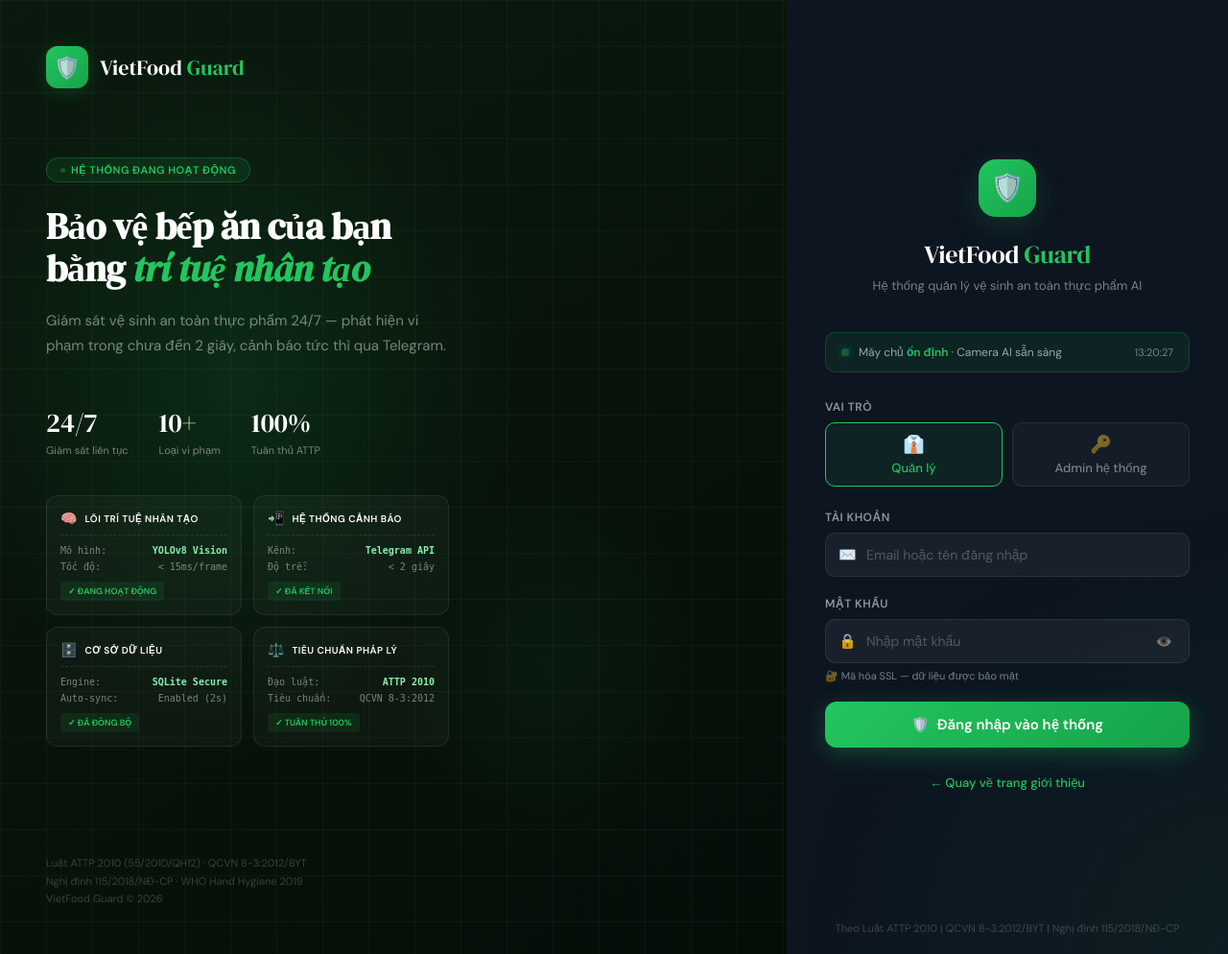
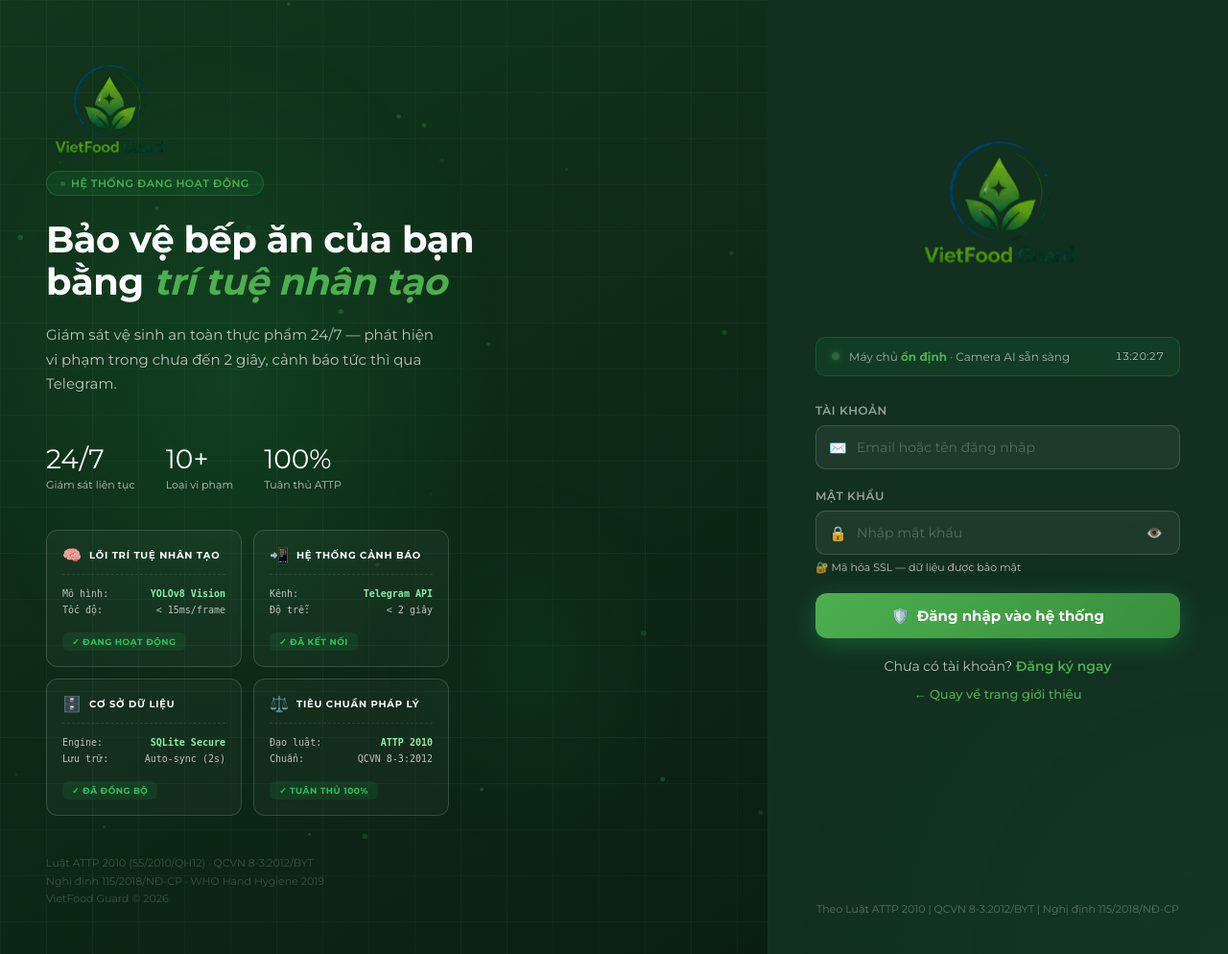
Before and after one commit to maichinguyen2804-cmd/VietFood-Guard, a FastAPI app: page /login in a window 1280 px wide. Shown: the whole page at 96% size. Run offline with FastAPI, Linux system fonts and the light colour scheme; some libraries are stand-ins or nearby versions.

Commit message:
Update login.html

```diff
--- a/templates/login.html
+++ b/templates/login.html
@@ -4,27 +4,28 @@
   <meta charset="UTF-8">
   <meta name="viewport" content="width=device-width, initial-scale=1.0">
   <title>Đăng nhập — VietFood Guard</title>
+  <script src="https://cdn.jsdelivr.net/npm/tsparticles@2.12.0/tsparticles.bundle.min.js"></script>
   <link rel="preconnect" href="https://fonts.googleapis.com">
-  <link href="https://fonts.googleapis.com/css2?family=DM+Serif+Display:ital@0;1&family=DM+Sans:wght@300;400;500;600&display=swap" rel="stylesheet">
+  <link href="https://fonts.googleapis.com/css2?family=Montserrat:wght@300;400;500;600;700;800&display=swap" rel="stylesheet">
   <style>
     *, *::before, *::after { box-sizing: border-box; margin: 0; padding: 0; }
 
     :root {
-      --bg:      #070d14;
-      --surface: #0d1520;
-      --card:    #111e2d;
-      --border:  rgba(255,255,255,.08);
-      --border2: rgba(255,255,255,.14);
-      --muted:   rgba(255,255,255,.45);
-      --text:    rgba(255,255,255,.9);
-      --accent:  #22c55e;
-      --accent2: #16a34a;
-      --glow:    rgba(34,197,94,.18);
+      --bg:      #0e2418;
+      --surface: #123020;
+      --card:    #183d2a;
+      --border:  rgba(255,255,255,.15);
+      --border2: rgba(255,255,255,.25);
+      --muted:   rgba(255,255,255,.7);
+      --text:    rgba(255,255,255,.95);
+      --accent:  #4caf50;
+      --accent2: #388e3c;
+      --glow:    rgba(76,175,80,.35);
     }
 
     html, body {
       height: 100%;
-      font-family: 'DM Sans', sans-serif;
+      font-family: 'Montserrat', sans-serif;
     }
 
     body {
@@ -38,10 +39,10 @@
     .left-panel {
       display: none;
       flex: 1; position: relative;
-      background: linear-gradient(150deg, #0a1a0e 0%, #050d07 100%);
+      background: linear-gradient(150deg, #11361c 0%, #0a1f11 100%);
       padding: 48px;
       flex-direction: column; justify-content: space-between;
-      overflow: hidden;
+      overflow-y: auto;
     }
     @media (min-width: 900px) { .left-panel { display: flex; } }
 
@@ -60,20 +61,10 @@
     }
 
     .lp-logo {
-      display: flex; align-items: center; gap: 12px;
+      display: flex; align-items: center;
       position: relative; z-index: 1;
     }
-    .shield-icon {
-      width: 44px; height: 44px; border-radius: 12px;
-      background: linear-gradient(135deg, var(--accent), var(--accent2));
-      display: flex; align-items: center; justify-content: center;
-      font-size: 22px; box-shadow: 0 4px 20px var(--glow);
-    }
-    .lp-logo-text {
-      font-family: 'DM Serif Display', serif;
-      font-size: 22px; color: white;
-    }
-    .lp-logo-text em { color: var(--accent); font-style: normal; }
+    .lp-logo img { height: 130px; width: auto; object-fit: contain; }
 
     .lp-content {
       position: relative; z-index: 1;
@@ -93,7 +84,7 @@
     @keyframes blink { 0%,100%{opacity:1}50%{opacity:.3} }
 
     .lp-headline {
-      font-family: 'DM Serif Display', serif;
+      font-family: 'Montserrat', sans-serif;
       font-size: clamp(28px, 3vw, 44px);
       line-height: 1.15; letter-spacing: -.5px;
       color: white; margin-bottom: 20px;
@@ -105,7 +96,7 @@
       display: flex; gap: 32px; margin-top: 48px;
     }
     .lp-stat-num {
-      font-family: 'DM Serif Display', serif;
+      font-family: 'Montserrat', sans-serif;
       font-size: 28px; color: white; display: block;
     }
     .lp-stat-label { font-size: 11px; color: var(--muted); margin-top: 3px; }
@@ -120,31 +111,33 @@
     .tech-mod {
       background: rgba(255,255,255,.03);
       border: 1px solid var(--border);
-      border-radius: 12px; padding: 14px;
+      border-radius: 12px; padding: 16px;
       display: flex; flex-direction: column; gap: 10px;
       position: relative; overflow: hidden;
       transition: all 0.3s ease;
     }
     .tech-mod:hover {
       background: rgba(255,255,255,.06);
-      border-color: rgba(34,197,94,.3);
+      border-color: rgba(34,197,94,.4);
+      transform: translateY(-2px);
     }
     .tm-header {
       display: flex; align-items: center; gap: 8px;
       border-bottom: 1px dashed rgba(255,255,255,.1);
-      padding-bottom: 8px;
+      padding-bottom: 10px;
     }
-    .tm-icon { font-size: 14px; }
-    .tm-title { font-size: 10px; font-weight: 700; color: white; letter-spacing: .5px;}
+    .tm-icon { font-size: 16px; }
+    .tm-title { font-size: 10px; font-weight: 700; color: white; letter-spacing: 0.8px; text-transform: uppercase;}
 
-    .tm-body { display: flex; flex-direction: column; gap: 6px; flex: 1;}
+    .tm-body { display: flex; flex-direction: column; gap: 6px; flex: 1; margin-top: 4px;}
     .tm-row { display: flex; justify-content: space-between; font-size: 10px; color: var(--muted); font-family: monospace;}
     .tm-row .hl { color: #86efac; font-weight: 600;}
 
     .tm-status {
       font-size: 9px; font-weight: 700; color: #22c55e;
-      margin-top: auto; background: rgba(34,197,94,.1);
-      padding: 4px 8px; border-radius: 4px; display: inline-block; width: fit-content;
+      margin-top: 8px; background: rgba(34,197,94,.1);
+      padding: 4px 10px; border-radius: 6px; display: inline-block; width: fit-content;
+      letter-spacing: 0.5px;
     }
 
     .lp-footer { position: relative; z-index: 1; margin-top: 40px;}
@@ -156,13 +149,13 @@
       max-width: 100%;
       background: var(--surface);
       display: flex; flex-direction: column;
-      align-items: center; justify-content: center;
+      align-items: center; justify-content: flex-start;
       padding: 40px 32px;
       position: relative;
       overflow-y: auto;
     }
     @media (min-width: 900px) {
-      .right-panel { width: 460px; flex-shrink: 0; max-width: 460px; }
+      .right-panel { width: 480px; flex-shrink: 0; max-width: 480px; }
     }
 
     .rp-bg {
@@ -173,31 +166,21 @@
     .login-box {
       width: 100%; max-width: 380px;
       position: relative; z-index: 1;
+      margin: auto;
     }
 
     .login-logo {
       display: flex; flex-direction: column; align-items: center;
-      margin-bottom: 40px; text-align: center;
+      margin-bottom: 30px; text-align: center;
     }
-    .login-shield {
-      width: 60px; height: 60px; border-radius: 18px;
-      background: linear-gradient(135deg, var(--accent), var(--accent2));
-      display: flex; align-items: center; justify-content: center;
-      font-size: 28px; margin-bottom: 16px;
-      box-shadow: 0 8px 32px var(--glow);
+    .login-logo img {
+      height: 180px; width: auto; object-fit: contain; margin-bottom: 16px;
       animation: floatShield 4s ease-in-out infinite;
     }
     @keyframes floatShield {
       0%,100%{transform:translateY(0)}
       50%{transform:translateY(-6px)}
     }
-
-    .login-title {
-      font-family: 'DM Serif Display', serif;
-      font-size: 26px; color: white; letter-spacing: -.3px;
-    }
-    .login-title em { color: var(--accent); font-style: normal; }
-    .login-sub { font-size: 13px; color: var(--muted); margin-top: 6px; }
 
     .sys-status {
       background: rgba(34,197,94,.08);
@@ -302,22 +285,39 @@
     .back-link a:hover { text-decoration: underline; }
 
     .rp-legal {
-      position: absolute; bottom: 20px;
-      font-size: 11px; color: rgba(255,255,255,.2);
+      font-size: 11px; color: rgba(255,255,255,.3);
       text-align: center; width: 100%;
-      padding: 0 32px;
+      margin-top: auto; padding-top: 40px;
+    }
+
+    #errMsg {
+      background: rgba(239, 68, 68, 0.12);
+      border: 1px solid rgba(239, 68, 68, 0.3);
+      color: #fca5a5;
+      font-size: 12px;
+      font-weight: 600;
+      padding: 12px 16px;
+      border-radius: 10px;
+      margin-bottom: 16px;
+      display: none;
+      animation: shake 0.4s ease-in-out;
+    }
+    @keyframes shake {
+      0%, 100% { transform: translateX(0); }
+      25% { transform: translateX(-5px); }
+      75% { transform: translateX(5px); }
     }
   </style>
 </head>
 <body>
 
   <div class="left-panel">
+    <div id="tsparticles-login" style="position: absolute; inset: 0; pointer-events: none; z-index: 0;"></div>
     <div class="lp-bg"></div>
     <div class="lp-grid"></div>
 
     <div class="lp-logo">
-      <div class="shield-icon">🛡️</div>
-      <span class="lp-logo-text">VietFood <em>Guard</em></span>
+      <img src="/static/logo.png" alt="VietFood Guard">
     </div>
 
     <div class="lp-content">
@@ -341,11 +341,10 @@
       </div>
 
       <div class="tech-modules">
-
         <div class="tech-mod">
           <div class="tm-header">
             <span class="tm-icon">🧠</span>
-            <span class="tm-title">LÕI TRÍ TUỆ NHÂN TẠO</span>
+            <span class="tm-title">Lõi Trí Tuệ Nhân Tạo</span>
           </div>
           <div class="tm-body">
             <div class="tm-row"><span>Mô hình:</span><span class="hl">YOLOv8 Vision</span></div>
@@ -357,7 +356,7 @@
         <div class="tech-mod">
           <div class="tm-header">
             <span class="tm-icon">📲</span>
-            <span class="tm-title">HỆ THỐNG CẢNH BÁO</span>
+            <span class="tm-title">Hệ Thống Cảnh Báo</span>
           </div>
           <div class="tm-body">
             <div class="tm-row"><span>Kênh:</span><span class="hl">Telegram API</span></div>
@@ -369,11 +368,11 @@
         <div class="tech-mod">
           <div class="tm-header">
             <span class="tm-icon">🗄️</span>
-            <span class="tm-title">CƠ SỞ DỮ LIỆU</span>
+            <span class="tm-title">Cơ Sở Dữ Liệu</span>
           </div>
           <div class="tm-body">
             <div class="tm-row"><span>Engine:</span><span class="hl">SQLite Secure</span></div>
-            <div class="tm-row"><span>Auto-sync:</span><span>Enabled (2s)</span></div>
+            <div class="tm-row"><span>Lưu trữ:</span><span>Auto-sync (2s)</span></div>
           </div>
           <div class="tm-status">✓ ĐÃ ĐỒNG BỘ</div>
         </div>
@@ -381,15 +380,14 @@
         <div class="tech-mod">
           <div class="tm-header">
             <span class="tm-icon">⚖️</span>
-            <span class="tm-title">TIÊU CHUẨN PHÁP LÝ</span>
+            <span class="tm-title">Tiêu Chuẩn Pháp Lý</span>
           </div>
           <div class="tm-body">
             <div class="tm-row"><span>Đạo luật:</span><span class="hl">ATTP 2010</span></div>
-            <div class="tm-row"><span>Tiêu chuẩn:</span><span>QCVN 8-3:2012</span></div>
+            <div class="tm-row"><span>Chuẩn:</span><span>QCVN 8-3:2012</span></div>
           </div>
           <div class="tm-status">✓ TUÂN THỦ 100%</div>
         </div>
-
       </div>
     </div>
 
@@ -407,9 +405,7 @@
     <div class="login-box">
 
       <div class="login-logo">
-        <div class="login-shield">🛡️</div>
-        <div class="login-title">VietFood <em>Guard</em></div>
-        <div class="login-sub">Hệ thống quản lý vệ sinh an toàn thực phẩm AI</div>
+        <img src="/static/logo.png" alt="VietFood Guard">
       </div>
 
       <div class="sys-status">
@@ -418,17 +414,7 @@
         <div class="sys-time" id="loginClock">--:--:--</div>
       </div>
 
-      <div class="form-group">
-        <div class="form-label">Vai trò</div>
-        <div class="role-select">
-          <button class="role-btn active" onclick="selectRole(this)">
-            <span class="role-icon">👔</span>Quản lý
-          </button>
-          <button class="role-btn" onclick="selectRole(this)">
-            <span class="role-icon">🔑</span>Admin hệ thống
-          </button>
-        </div>
-      </div>
+
 
       <form action="/login" method="POST" id="loginForm">
         <div class="form-group">
@@ -449,16 +435,19 @@
           <div class="form-hint">🔐 Mã hóa SSL — dữ liệu được bảo mật</div>
         </div>
 
-        <div id="errMsg" style="display:none;background:rgba(239,68,68,.12);border:1px solid rgba(239,68,68,.3);color:#fca5a5;font-size:12px;font-weight:600;padding:10px 14px;border-radius:10px;margin-bottom:10px;">
-          ❌ Tài khoản hoặc mật khẩu không đúng. Vui lòng thử lại.
+        <div id="errMsg">
+          ❌ Tài khoản hoặc mật khẩu không chính xác. Vui lòng thử lại.
         </div>
 
         <button type="submit" class="btn-login" onclick="this.innerHTML='Đang xác thực...'">
-          <span>🛡️</span> <span id="loginBtnText">Đăng nhập vào hệ thống</span>
+          <span>🛡️</span> <span>Đăng nhập vào hệ thống</span>
         </button>
       </form>
 
-      <div class="back-link">
+      <div class="back-link" style="margin-top: 20px; font-size: 14px;">
+        Chưa có tài khoản? <a href="/register" style="font-weight: 600;">Đăng ký ngay</a>
+      </div>
+      <div class="back-link" style="margin-top: 12px;">
         <a href="/">← Quay về trang giới thiệu</a>
       </div>
     </div>
@@ -487,12 +476,31 @@
       else { inp.type = 'password'; btn.textContent = '👁️'; }
     }
 
+    // Tự động hiện lỗi nếu URL có ?error=1
     window.onload = function() {
       const urlParams = new URLSearchParams(window.location.search);
       if(urlParams.get('error') === '1') {
         document.getElementById('errMsg').style.display = 'block';
       }
     };
+
+    // Particles cho login
+    tsParticles.load("tsparticles-login", {
+      fpsLimit: 60,
+      particles: {
+        number: { value: 30, density: { enable: true, value_area: 800 } },
+        color: { value: "#4caf50" },
+        opacity: { value: 0.3, random: true },
+        size: { value: 3, random: true },
+        move: { enable: true, speed: 1, direction: "top", random: false, straight: false, out_mode: "out", bounce: false }
+      },
+      interactivity: {
+        detect_on: "canvas",
+        events: { onhover: { enable: true, mode: "bubble" }, onclick: { enable: true, mode: "push" }, resize: true },
+        modes: { bubble: { distance: 200, size: 6, duration: 2, opacity: 0.8, speed: 3 }, push: { particles_nb: 4 } }
+      },
+      retina_detect: true
+    });
   </script>
 </body>
 </html>
```
